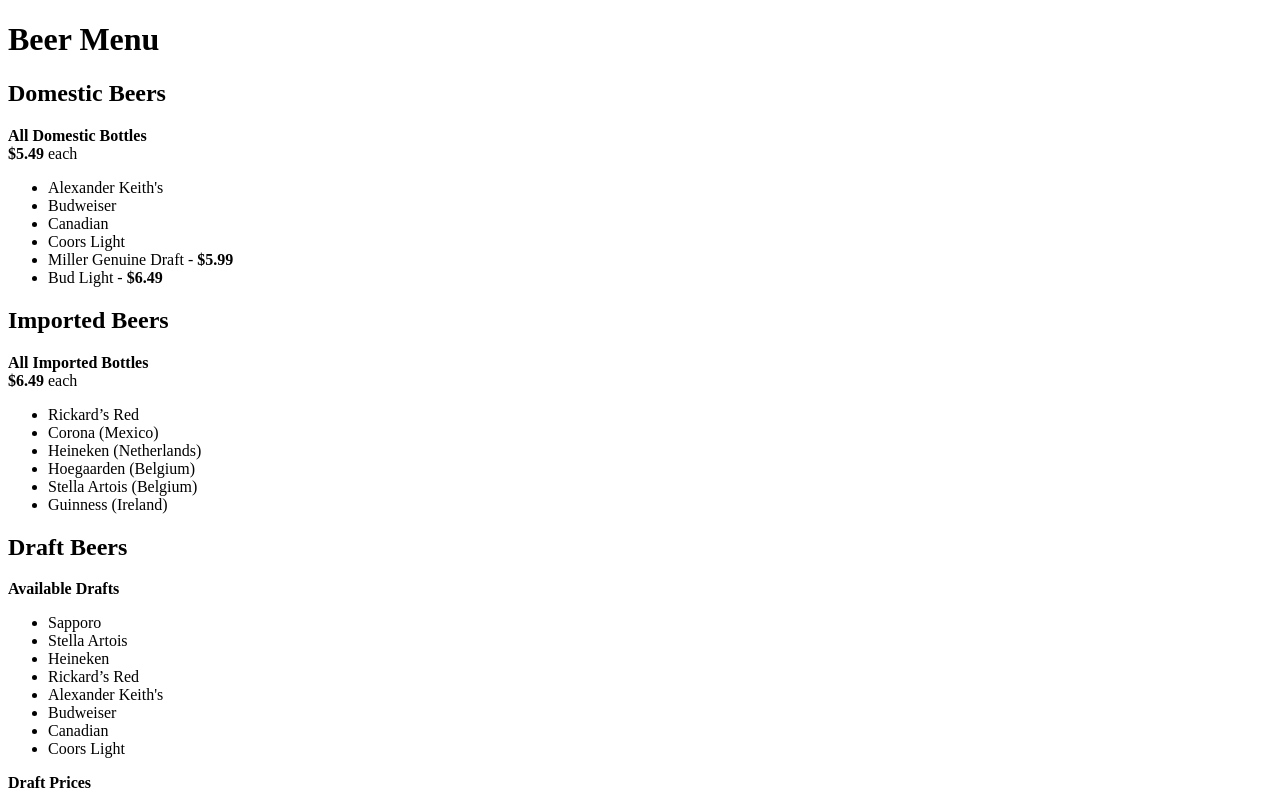
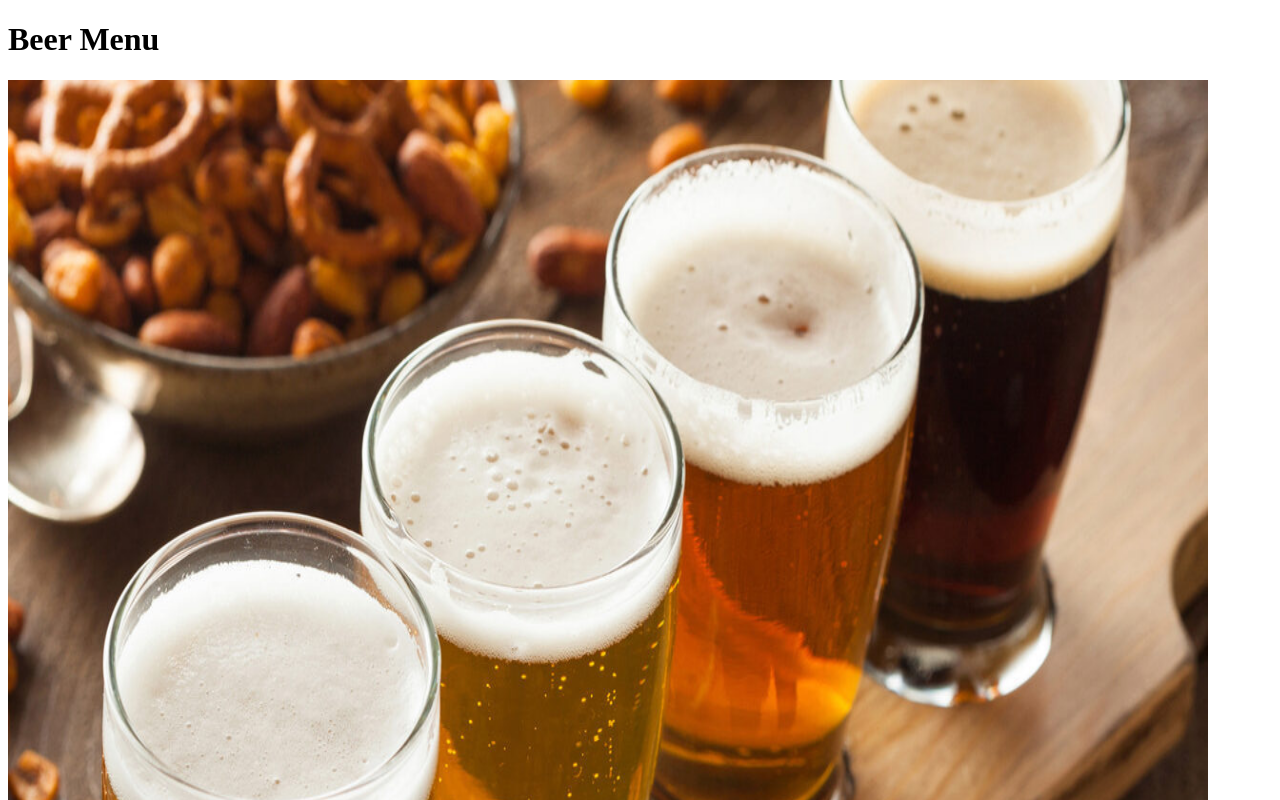
Before and after one commit to STZ0214/MQ-Menu, a Next.js app: page /drink/beers in a window 1280 px wide. Shown: the top 800 px of the page. Built offline with nearby package versions, Linux system fonts and the light colour scheme.

Commit message:
add picture

```diff
--- a/pages/drink/beers.mdx
+++ b/pages/drink/beers.mdx
@@ -1,6 +1,8 @@
 import Image from 'next/image';
 
 # Beer Menu
+
+<Image src="/images/beer-hero.jpg" width={1200} height={800} alt="Beers" />
 
 ## Domestic Beers
 **All Domestic Bottles**
```
Also changed, not shown: public/images/beer-hero.jpg (added), 1 other file (tests, documents, lock files or other folders).
